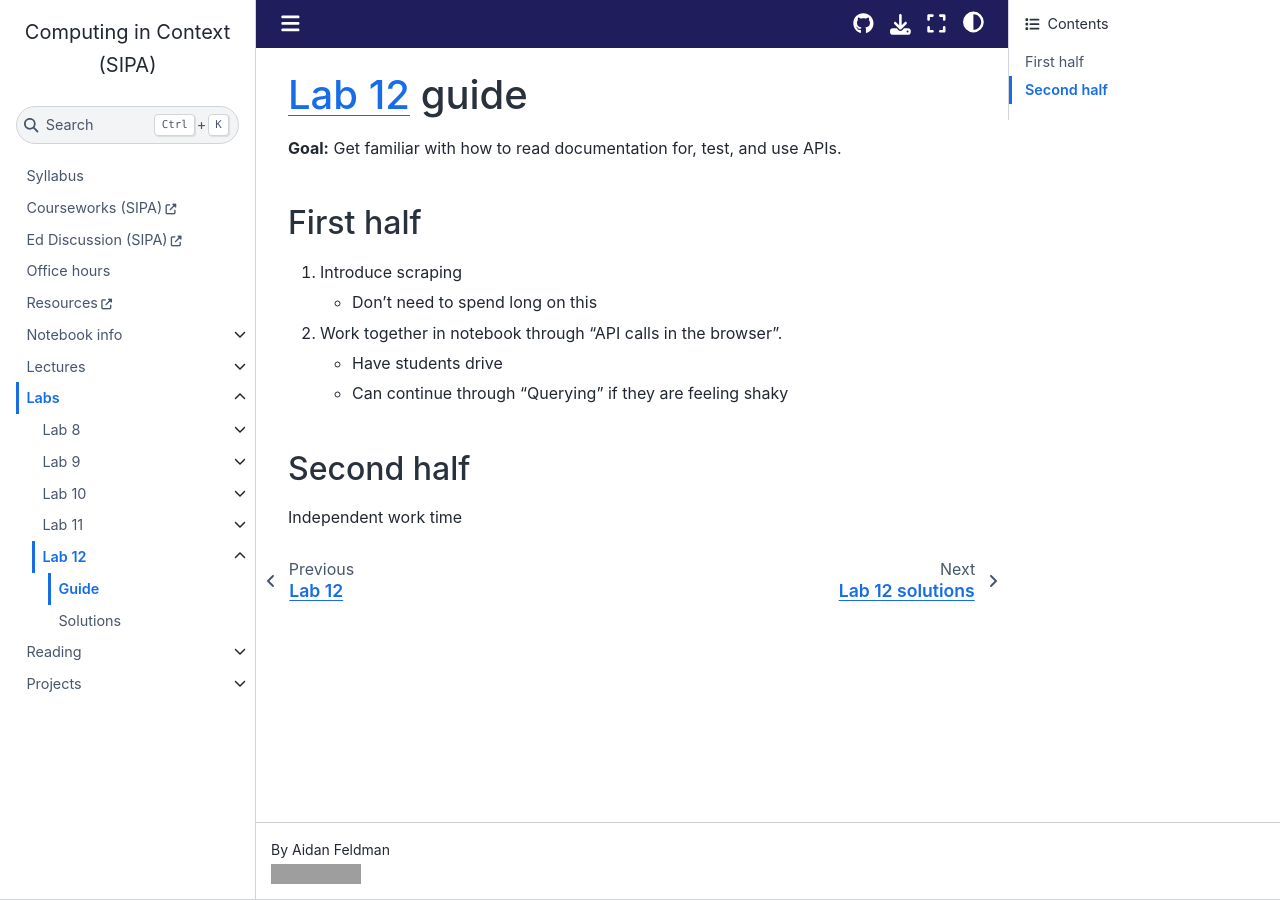
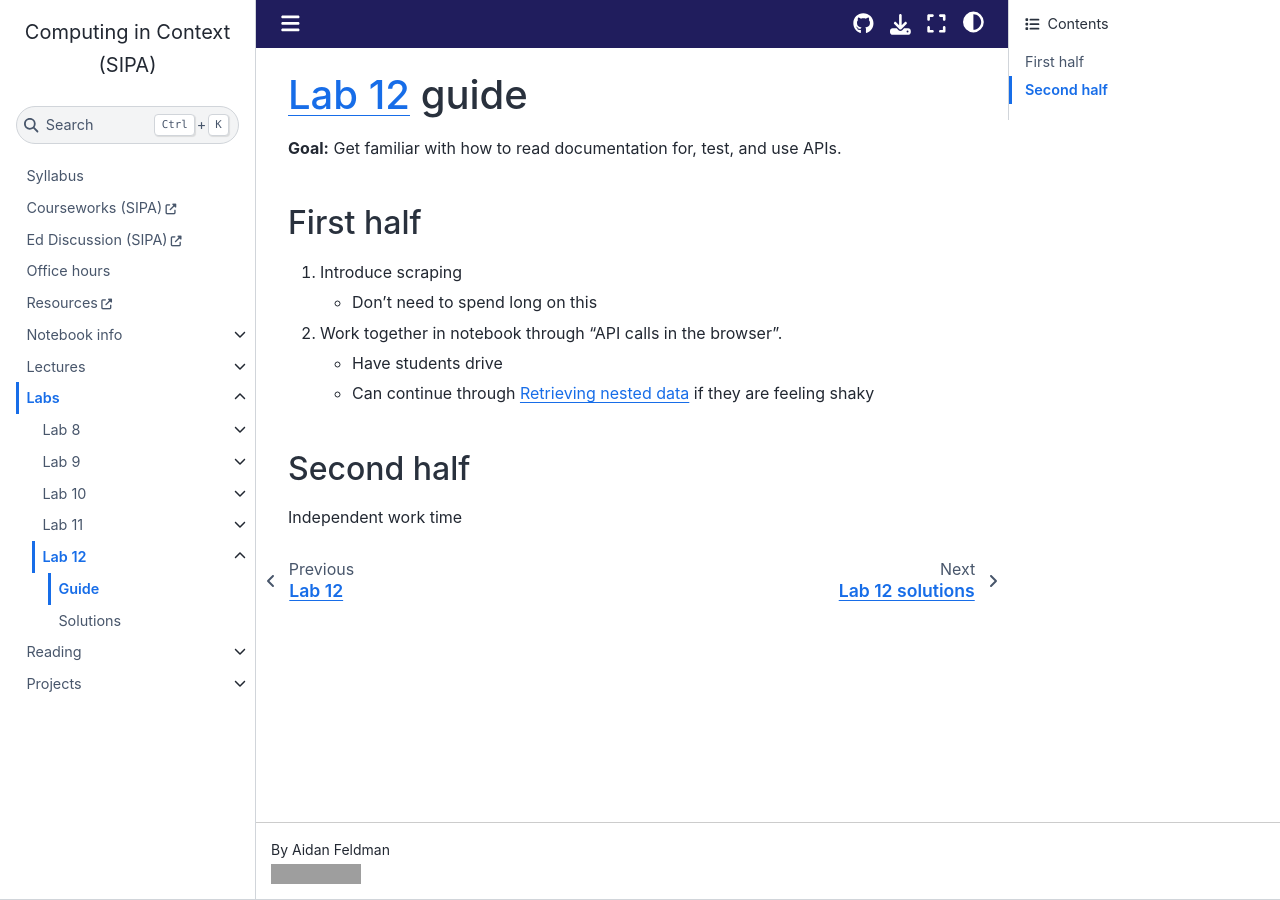
Before and after one commit to afeld/computing-in-context, a Jupyter Book: the page built from lab_12_guide.md, in a window 1280 px wide. Built offline with Jupyter Book 1.0.4 settings and Sphinx 7.4.7 and the Sphinx Book theme 1.1.4, drawn with Linux system fonts in a browser that asks for light colours; pages that are not in the unit, such as notebooks, are missing from menus; comment, search, counter and statistics services are not loaded; grey boxes are pictures that could not be loaded.

Commit message:
simplify Lab 12

```diff
--- a/lab_12_guide.md
+++ b/lab_12_guide.md
@@ -8,7 +8,7 @@
    - Don't need to spend long on this
 1. Work together in notebook through "API calls in the browser".
    - Have students drive
-   - Can continue through "Querying" if they are feeling shaky
+   - Can continue through [Retrieving nested data](lab_12.ipynb##retrieving-nested-data) if they are feeling shaky
 
 ## Second half
 
```
Also changed, not shown: lab_12.ipynb.
